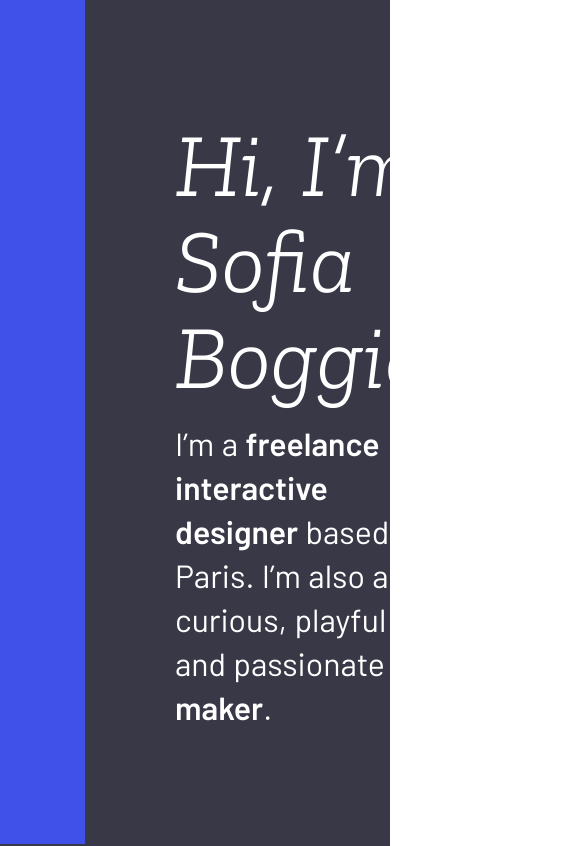
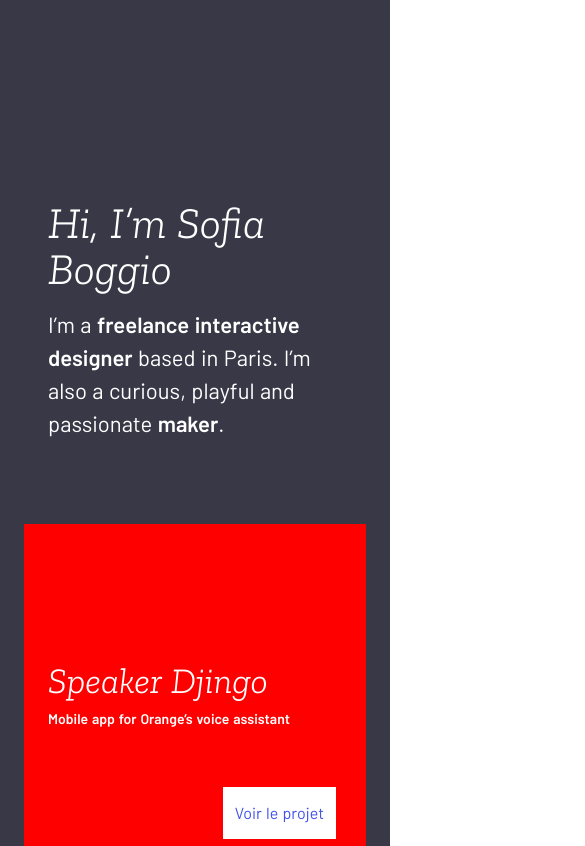
Before and after one commit to jfngoo/sofia-portfolio, a Nuxt app: page / in a window 390 px wide. Shown: the top 846 px of the page, 585 px wide, since content can reach past the window. Built offline with nearby package versions, Linux system fonts and the light colour scheme.

Commit message:
Add mobile version

```diff
--- a/assets/style/typo.scss
+++ b/assets/style/typo.scss
@@ -1,7 +1 @@
 @import './variables';
-
-.title {
-  font-family: $zilla_slab;
-  font-size: $f76;
-  line-height: $f80;
-}
--- a/assets/style/variables.scss
+++ b/assets/style/variables.scss
@@ -1,3 +1,4 @@
+
 $main_color: #4051EA;
 $font_color: #FFFFFF;
 $grey4: #393847;
@@ -9,6 +10,8 @@ $barlow: 'Barlow', Avenir, Helvetica, Arial, sans-serif;
 $zilla_slab: 'ZillaSlab', Avenir, Helvetica, Arial, sans-serif;
 
 $menu_width: 85px;
+
+$breakpoint-sm: 600px;
 
 // FONT SIZE
 $f8: 0.5rem;
--- a/components/Intro.vue
+++ b/components/Intro.vue
@@ -30,11 +30,24 @@ export default {
 
   & > h1.title {
     margin-bottom: 16px;
+    font-family: $zilla_slab;
+    font-size: $f76;
+    line-height: $f80;
+
+    @media all and (max-width: $breakpoint-sm) {
+      font-size: $f48;
+      line-height: $f50;
+    }
   }
 
   & > p.subtitle {
     font-size: $f32;
     line-height: $f48;
+
+    @media all and (max-width: $breakpoint-sm) {
+      font-size: $f22;
+      line-height: $f33;
+    }
   }
 }
 </style>
--- a/components/ProjectThumbnail.vue
+++ b/components/ProjectThumbnail.vue
@@ -2,10 +2,10 @@
   <div class="project-thumbnail">
     <div class="thumbnail">
       <div class="text">
-        <h2 class="title">
+        <h2 class="project-thumbnail-title">
           {{ title }}
         </h2>
-        <h3 class="project-subtitle">
+        <h3 class="project-thumbnail-subtitle">
           {{ subtitle }}
         </h3>
       </div>
@@ -43,6 +43,10 @@ export default {
   position: relative;
   color: white;
 
+  @media screen and (max-width: $breakpoint-sm) {
+    height: 345px;
+  }
+
   & > .thumbnail, & > .thumbnail-bg {
     width: 100%;
     height: 100%;
@@ -61,22 +65,44 @@ export default {
     align-items: center;
 
     &:hover {
-      top: -10px;
-      left: -10px;
       cursor: pointer;
+    }
+
+    @media all and (min-width: $breakpoint-sm) {
+      &:hover {
+        top: -10px;
+        left: -10px;
+      }
     }
 
     & > .text {
       margin-left: 115px;
+      margin-right: 50px;
 
-      & > h2.title {
-        color: white;
+      @media all and (max-width: $breakpoint-sm) {
+        margin-left: 24px;
       }
 
-      & > h3.project-subtitle {
+      & > h2.project-thumbnail-title {
+        font-family: $zilla_slab;
+        font-size: $f76;
+        line-height: $f80;
+
+        @media all and (max-width: $breakpoint-sm) {
+          font-size: $f40;
+          line-height: $f32;
+        }
+      }
+
+      & > h3.project-thumbnail-subtitle {
         margin-top: 12px;
         font-size: $f20;
         line-height: $f26;
+
+        @media screen and (max-width: $breakpoint-sm) {
+          font-size: $f14;
+          line-height: $f20;
+        }
       }
     }
 
@@ -84,8 +110,8 @@ export default {
       background: white;
       font-style: normal;
       font-weight: normal;
-      font-size: 16px;
-      line-height: 28px;
+      font-size: $f16;
+      line-height: $f28;
 
       display: inline-flex;
       align-items: center;
@@ -95,6 +121,10 @@ export default {
       position: absolute;
       bottom: 30px;
       right: 30px;
+
+      @media all and (min-width: $breakpoint-sm) {
+        display: none;
+      }
     }
   }
 
--- a/components/Sidebar.vue
+++ b/components/Sidebar.vue
@@ -18,5 +18,9 @@ export default {
   top: 0;
   left: 0;
   background: $main_color;
+
+  @media all and (max-width: $breakpoint-sm) {
+    display: none;
+  }
 }
 </style>
--- a/pages/index.vue
+++ b/pages/index.vue
@@ -41,6 +41,10 @@ export default Vue.extend({
   font-family: $barlow;
   padding-left: $menu_width;
   padding-bottom: 60px;
+
+  @media all and (max-width: $breakpoint-sm) {
+    padding: 0 24px 30px;
+  }
 }
 
 .intro-container {
@@ -48,9 +52,18 @@ export default Vue.extend({
   display: flex;
   align-items: flex-end;
   padding: 0 90px 115px;
+
+  @media all and (max-width: $breakpoint-sm) {
+    min-height: auto;
+    padding: 200px 24px 60px;
+  }
 }
 
 .project-thumbnail {
   margin: 40px 90px;
+
+  @media screen and (max-width: $breakpoint-sm) {
+    margin: 24px 0;
+  }
 }
 </style>
```
